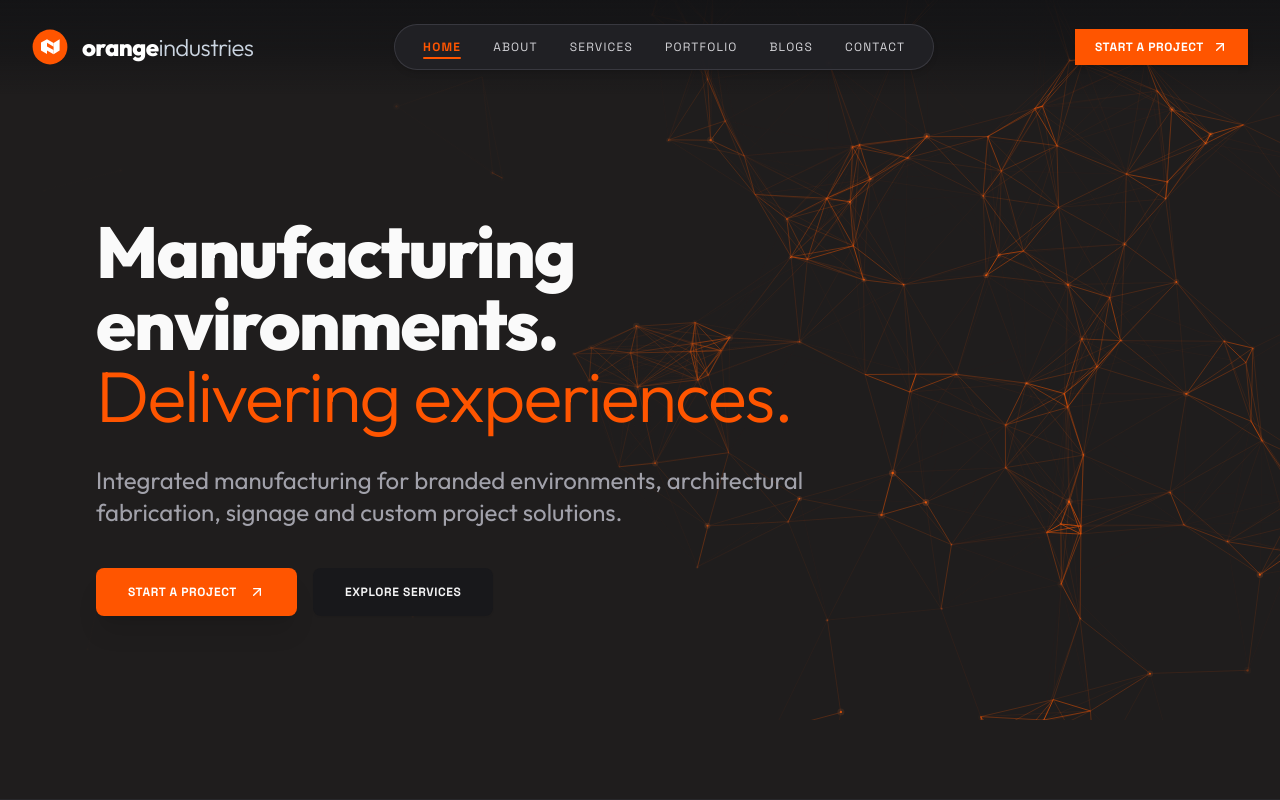
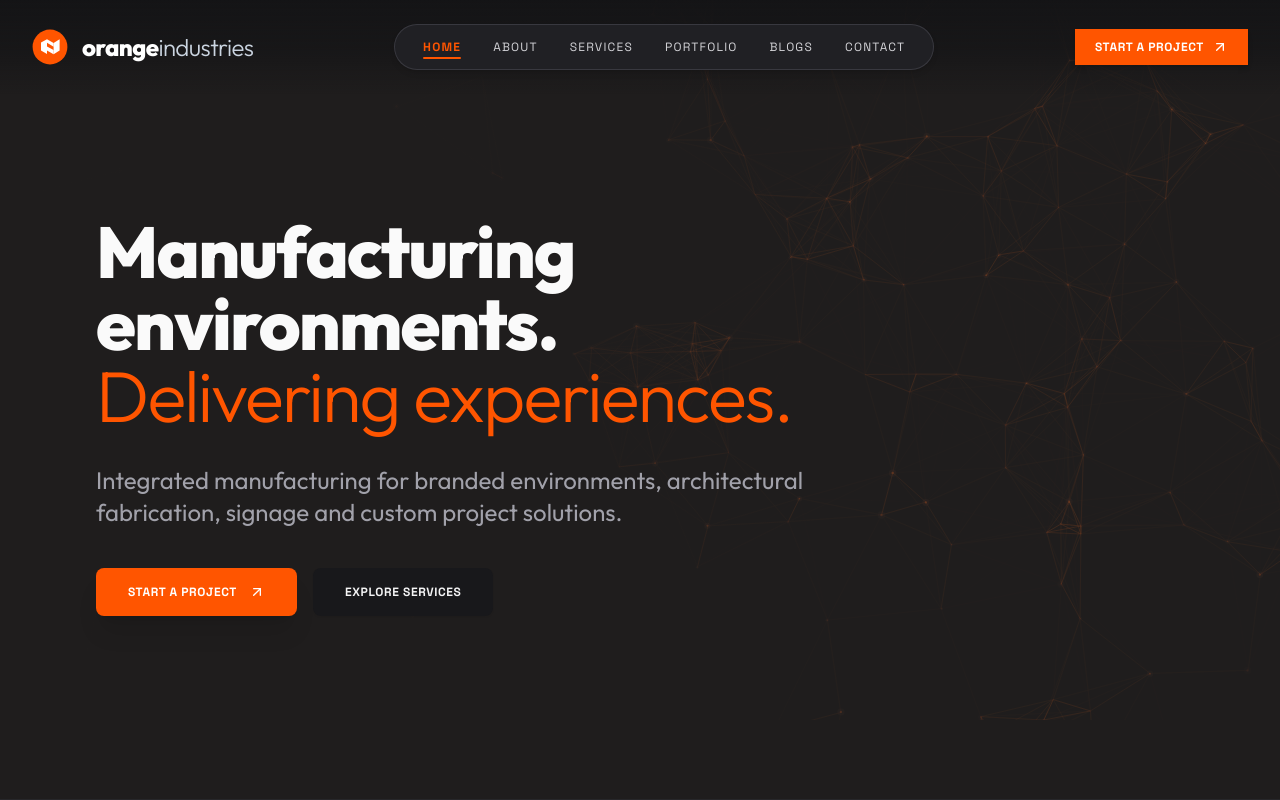
Before and after one commit to akashjo123/orange-industries, a Next.js app: page / in a window 1280 px wide. Shown: the top 800 px of the page. Built offline with nearby package versions, Linux system fonts and the light colour scheme.

Commit message:
style: adjust SynapticShift intensity, opacity, and blend mode

```diff
--- a/components/Hero.tsx
+++ b/components/Hero.tsx
@@ -26,7 +26,7 @@ export default function Hero() {
         <SynapticShift
           speed={0.35}
           scale={0.55}
-          intensity={1.5}
+          intensity={0.7}
           color="#FF5A00"
           falloff={1.15}
           complexity={10}
--- a/components/SynapticShift.tsx
+++ b/components/SynapticShift.tsx
@@ -199,8 +199,8 @@ export default function SynapticShift({
   return (
     <canvas
       ref={canvasRef}
-      className="absolute inset-0 w-full h-full pointer-events-none"
-      style={{ opacity: 0.9 }}
+      className="absolute inset-0 w-full h-full pointer-events-none mix-blend-screen"
+      style={{ opacity: 0.4 }}
     />
   );
 }
```
